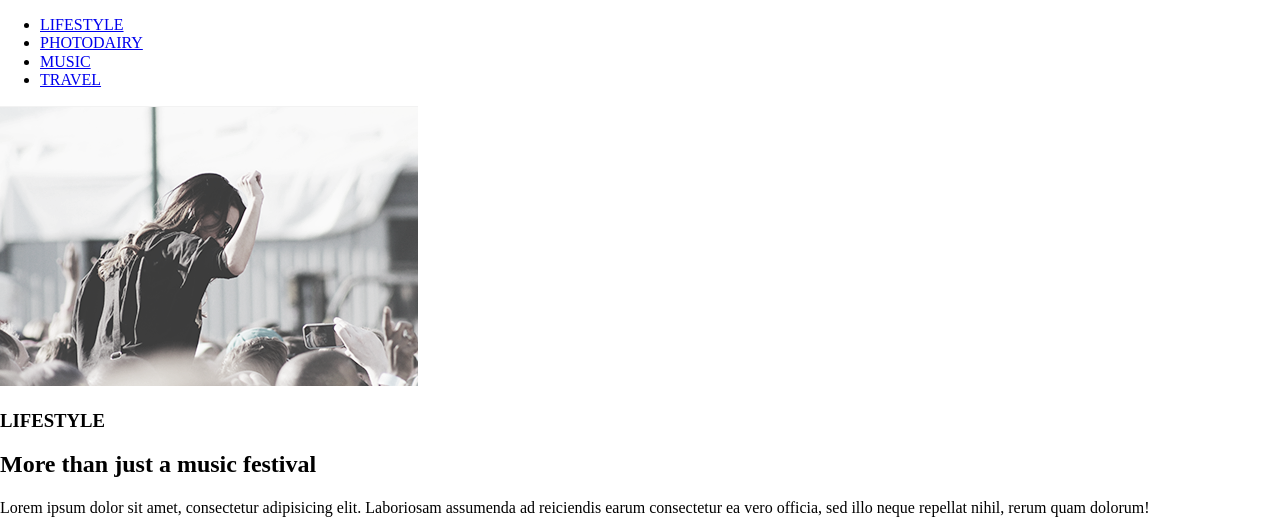
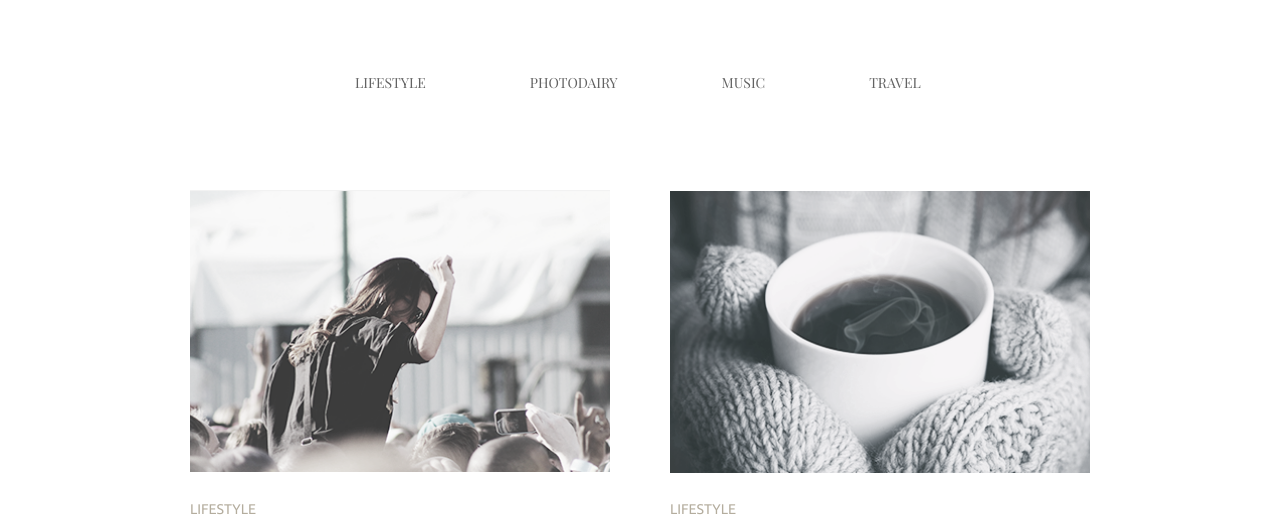
Before and after one commit to SergeyPush/goit-fe-course, a plain HTML site: page hw-03/index.html in a window 1280 px wide. Shown: the top 529 px of the page. Drawn offline with nearby package versions, Linux system fonts and the light colour scheme; the site is published under a folder, as on GitHub Pages, so addresses that start at the root find nothing.

Commit message:
Fixed path to files

```diff
--- a/hw-03/index.html
+++ b/hw-03/index.html
@@ -6,7 +6,7 @@
     <title>Homework3</title>
 
     <link rel="stylesheet" href="https://cdnjs.cloudflare.com/ajax/libs/normalize/8.0.0/normalize.min.css">
-    <link rel="stylesheet" href="/hw-03/css/style.css">
+    <link rel="stylesheet" href="css/style.css">
     <link href="https://fonts.googleapis.com/css?family=Playfair+Display" rel="stylesheet">
     <link href="https://fonts.googleapis.com/css?family=Ubuntu" rel="stylesheet">
 
```
